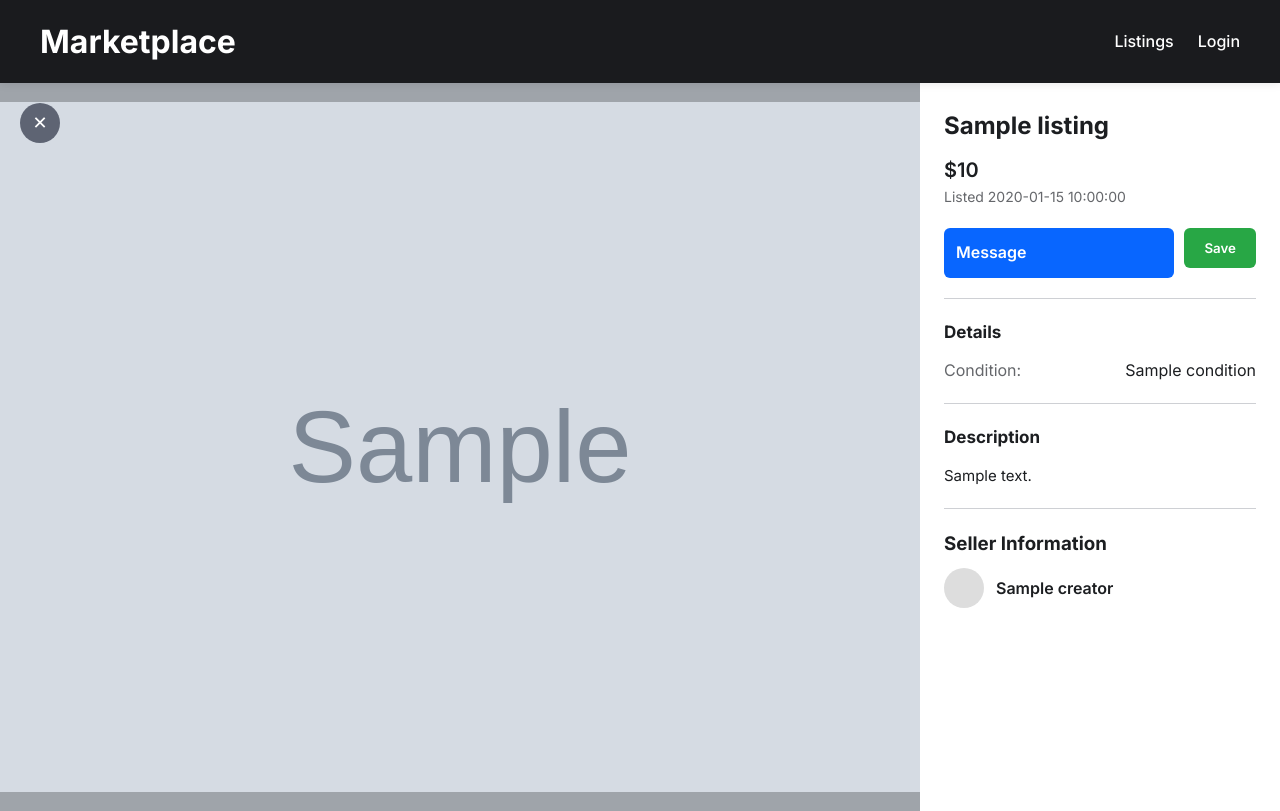
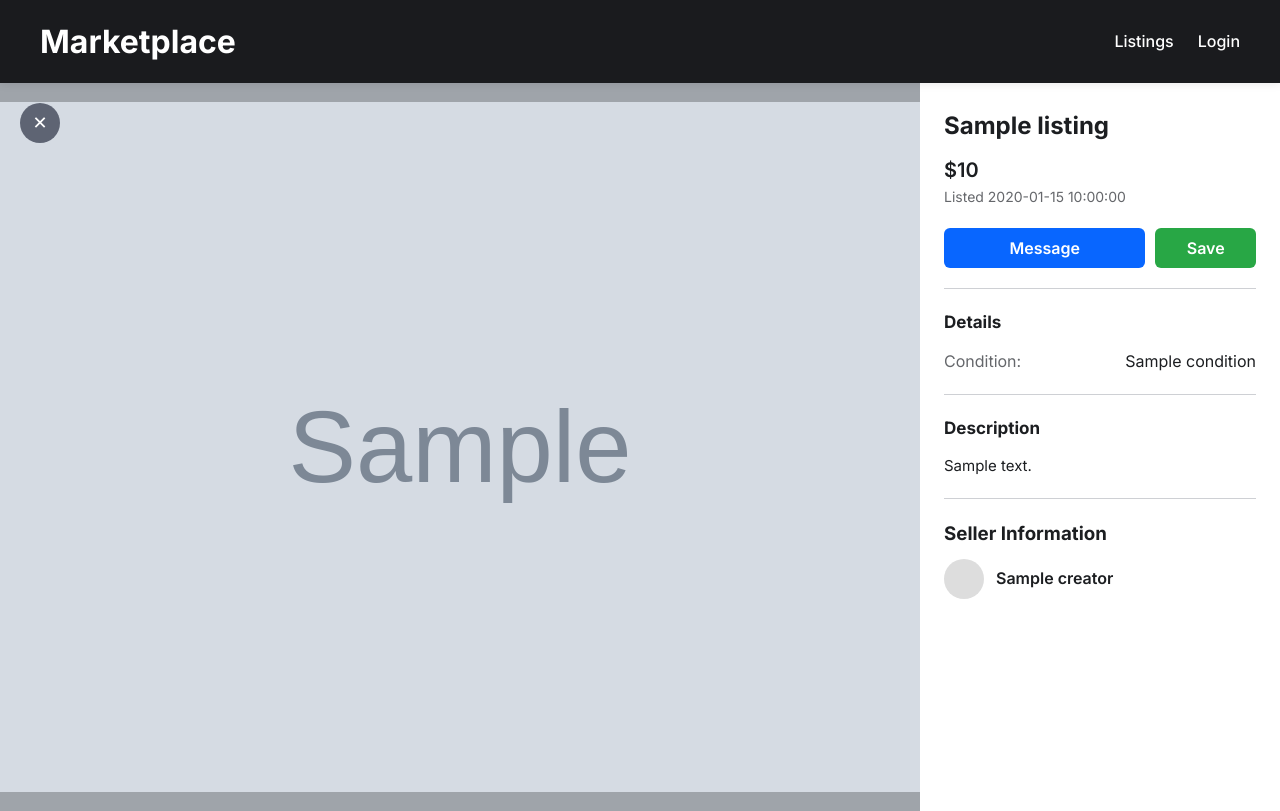
Before and after one commit to realguest3920/ACIT-2911-Agile-Development-Project, a Flask app: page /listings/1 in a window 1280 px wide. Run offline with Flask 3, Linux system fonts and the light colour scheme; grey boxes marked "Sample" are stand-in pictures; a database or web service that is not in the repository returns one stand-in record (values such as "Sample title").

Commit message:
message button styling

```diff
--- a/static/styles.css
+++ b/static/styles.css
@@ -164,7 +164,7 @@ body {
   border-radius: 6px;
   text-align: center;
   cursor: pointer;
-  border: none;
+  border: 1px solid transparent;
   text-decoration: none;
   line-height: 1.4; /* Normalizes layout heights across browser types */
   transition: all 0.2s ease;
@@ -204,7 +204,26 @@ body {
   background-color: #ccdfff;
 }
 
-/* --- 4. Shared Buttons --- */
+/* --- 4. Shared Buttons & Sidebar Action Grid --- */
+.action-buttons {
+  display: flex;
+  gap: 10px;
+  margin: 20px 0;
+}
+
+/* Layout logic to map widths cleanly inside the detail panel */
+.action-buttons > * {
+  display: flex;
+}
+
+.action-buttons .msg-wrapper {
+  flex: 2; /* Primary action grows wider */
+}
+
+.action-buttons form {
+  flex: 1; /* Secondary action stays standard size */
+}
+
 .btn-create {
   background-color: #28a745;
   color: white;
@@ -241,11 +260,17 @@ body {
   width: 100%;
   background: #0866ff;
   color: white;
-  border: none;
-  padding: 12px;
+  border: 1px solid transparent; /* Ghost border prevents height variance with regular buttons */
+  padding: 8px 0;
   border-radius: 6px;
+  font-size: medium;
   font-weight: 600;
   cursor: pointer;
+  display: block;
+  text-align: center;
+  text-decoration: none;
+  line-height: 1.4;
+  box-sizing: border-box;
   transition: background 0.2s ease;
 }
 
@@ -257,7 +282,7 @@ body {
   background: #e4e6eb;
   color: #1c1e21;
   border: none;
-  padding: 12px 20px;
+  padding: 8px 20px;
   border-radius: 6px;
   font-weight: 600;
   cursor: pointer;
@@ -269,13 +294,20 @@ body {
 }
 
 .btn-save {
+  width: 100%;
   background: #28a745;
   color: white;
-  border: none;
-  padding: 12px 20px;
+  border: 1px solid transparent;
+  padding: 8px 0;
   border-radius: 6px;
+  font-size: medium;
   font-weight: 600;
   cursor: pointer;
+  display: block;
+  text-align: center;
+  text-decoration: none;
+  line-height: 1.4;
+  box-sizing: border-box;
   transition: background 0.2s ease;
 }
 
@@ -284,13 +316,20 @@ body {
 }
 
 .btn-unsave {
+  width: 100%;
   background: red;
   color: white;
-  border: none;
-  padding: 12px 20px;
+  border: 1px solid transparent;
+  padding: 8px 0;
   border-radius: 6px;
+  font-size: medium;
   font-weight: 600;
   cursor: pointer;
+  display: block;
+  text-align: center;
+  text-decoration: none;
+  line-height: 1.4;
+  box-sizing: border-box;
   transition: background 0.2s ease;
 }
 
@@ -372,11 +411,6 @@ body {
   margin-bottom: 15px;
 }
 
-.action-buttons {
-  display: flex;
-  gap: 10px;
-  margin: 20px 0;
-}
 .divider {
   border: 0;
   border-top: 1px solid #ced0d4;
--- a/templates/listing.html
+++ b/templates/listing.html
@@ -59,11 +59,18 @@
 
           <div class="action-buttons">
             {% if creator_email %}
-            <a href="mailto:{{ creator_email }}?subject=Question about: {{ listing.title }}" class="btn-primary" style="text-decoration: none; display: inline-block;">Message</a>
+            <div class="msg-wrapper">
+              <a
+                href="mailto:{{ creator_email }}?subject=Question about: {{ listing.title }}"
+                class="btn-primary"
+                >Message</a
+              >
+            </div>
             {% else %}
-            <button class="btn-primary" disabled>Message</button>
-            {% endif %}
-            {% if current_user.is_authenticated and listing._id in
+            <div class="msg-wrapper">
+              <button class="btn-primary" disabled>Message</button>
+            </div>
+            {% endif %} {% if current_user.is_authenticated and listing._id in
             current_user.watchlist %}
             <form
               action="{{ url_for('marketplace.unsavepost', item_id=listing._id) }}"
@@ -90,11 +97,16 @@
               <button type="submit" class="delete-btn">Delete</button>
             </form>
 
-            <a
-              href="{{ url_for('edit_listing', item_id=listing._id) }}"
-              class="edit-btn"
-              >Edit</a
+            <form
+              action="{{ url_for('edit_listing', item_id=listing._id) }}"
+              method="GET"
             >
+              <a
+                href="{{ url_for('edit_listing', item_id=listing._id) }}"
+                class="edit-btn"
+                >Edit</a
+              >
+            </form>
           </div>
           {% endif %}
 
```
